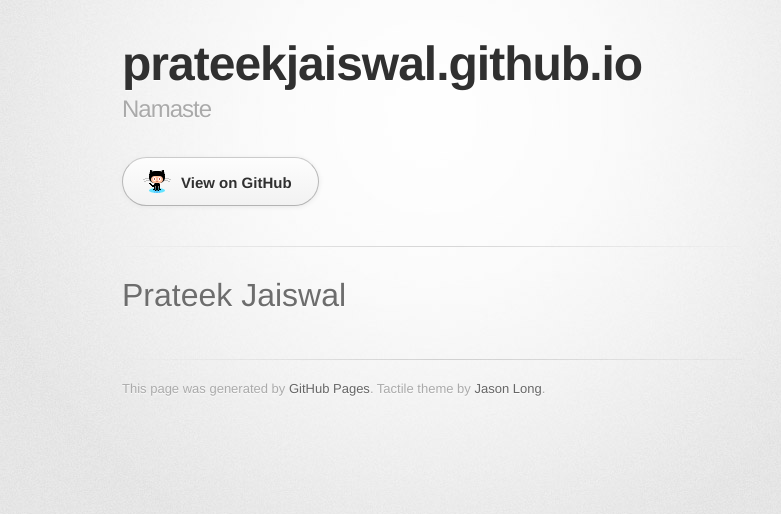
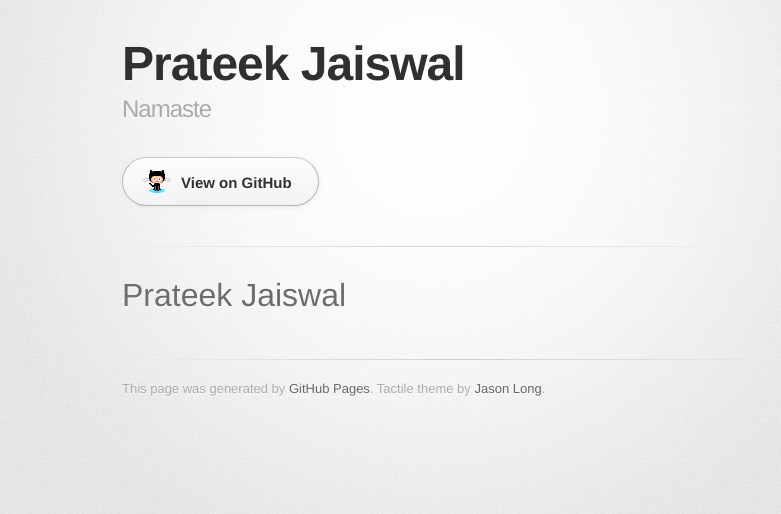
Before and after one commit to prateekjaiswal/prateekjaiswal.github.io, a plain HTML site: page index.html in a window 1280 px wide. Shown: the whole page, without its empty margins (208-989 px from the left). Drawn offline with Linux system fonts and the light colour scheme; a web font is replaced by a local one.

Commit message:
Updated page title

```diff
--- a/index.html
+++ b/index.html
@@ -10,7 +10,7 @@
     <!--[if lt IE 9]>
     <script src="//html5shiv.googlecode.com/svn/trunk/html5.js"></script>
     <![endif]-->
-    <title>prateekjaiswal.github.io by prateekjaiswal</title>
+    <title>Prateek Jaiswal</title>
   </head>
 
   <body>
@@ -18,7 +18,7 @@
       <div class="inner">
 
         <header>
-          <h1>prateekjaiswal.github.io</h1>
+          <h1>Prateek Jaiswal</h1>
           <h2>Namaste</h2>
         </header>
 
```
